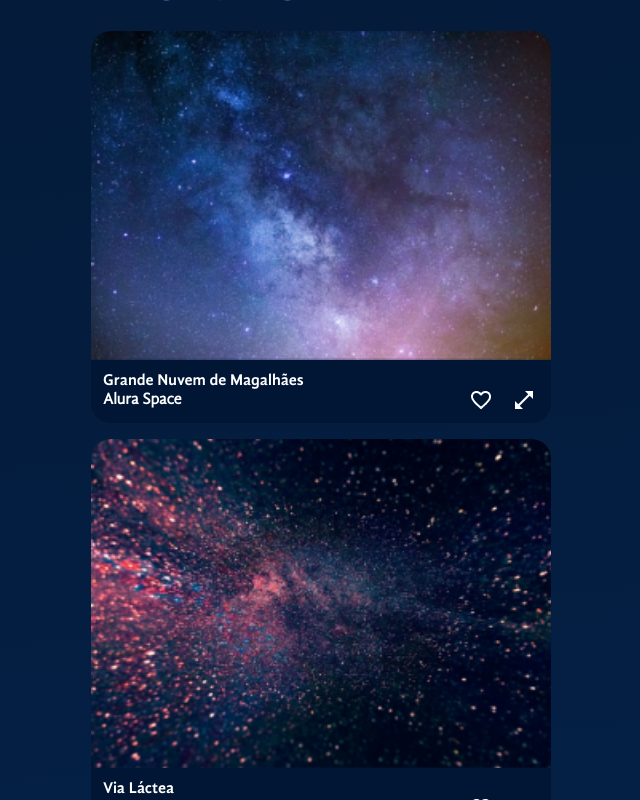
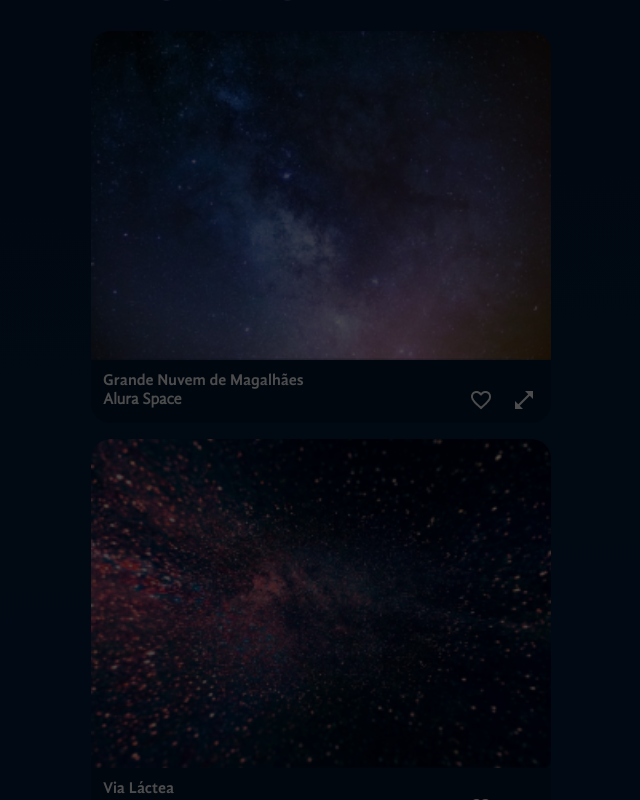
Before and after one commit to Diandressa/React-curso-Alura, a React (Vite) app: page / in a window 1280 px wide. Both pictures are taken after a click on the button 719 px from the left and 1091 px from the top of the page. Shown: the part 691-1491 px from the top of the page, without its empty margins (195-835 px from the left). Built offline with nearby package versions, Linux system fonts and the light colour scheme.

Commit message:
finalizou modal

```diff
--- a/src/componentes/ModalZoom/index.tsx
+++ b/src/componentes/ModalZoom/index.tsx
@@ -1,3 +1,4 @@
+import styled from "styled-components";
 import Imagem from "../Galeria/Imagem";
 
 interface Foto {
@@ -13,18 +14,35 @@
     clickFotoSelecionada?: (foto: Foto) => void;
 }
 
+const Overlay = styled.div`
+    background-color: rgba(0,0,0,0.7);
+    position: fixed;
+    top: 0;
+    right: 0;
+    bottom: 0;
+    left: 0;
+`
+
+const DialogEstilizado = styled.dialog`
+    position: absolute;
+    top: 294px;
+`
+
 const ModalZoom = ({foto, clickFotoSelecionada}:ImagemProps) => {
     //{!!foto} = true > false > true
     //js transforma obj foto em true se ela existir!!
     //se eu nao tenho um obj retornando em foto ele nega duas vezes e retorna false
     return(
         <>
-           {foto && <dialog open={!!foto}>
-                <Imagem foto={foto} expandida={true} clickZoom = {clickFotoSelecionada}/>
-                <form method="dialog">
-                    <button>OK</button>
-                </form>
-            </dialog>}
+           {foto && <>
+            <Overlay/>
+                <DialogEstilizado open={!!foto}>
+                    <Imagem foto={foto} expandida={true} clickZoom = {clickFotoSelecionada}/>
+                    <form method="dialog">
+                        <button>OK</button>
+                    </form>
+                </DialogEstilizado>
+           </>}
         </>
     )
 }
```
